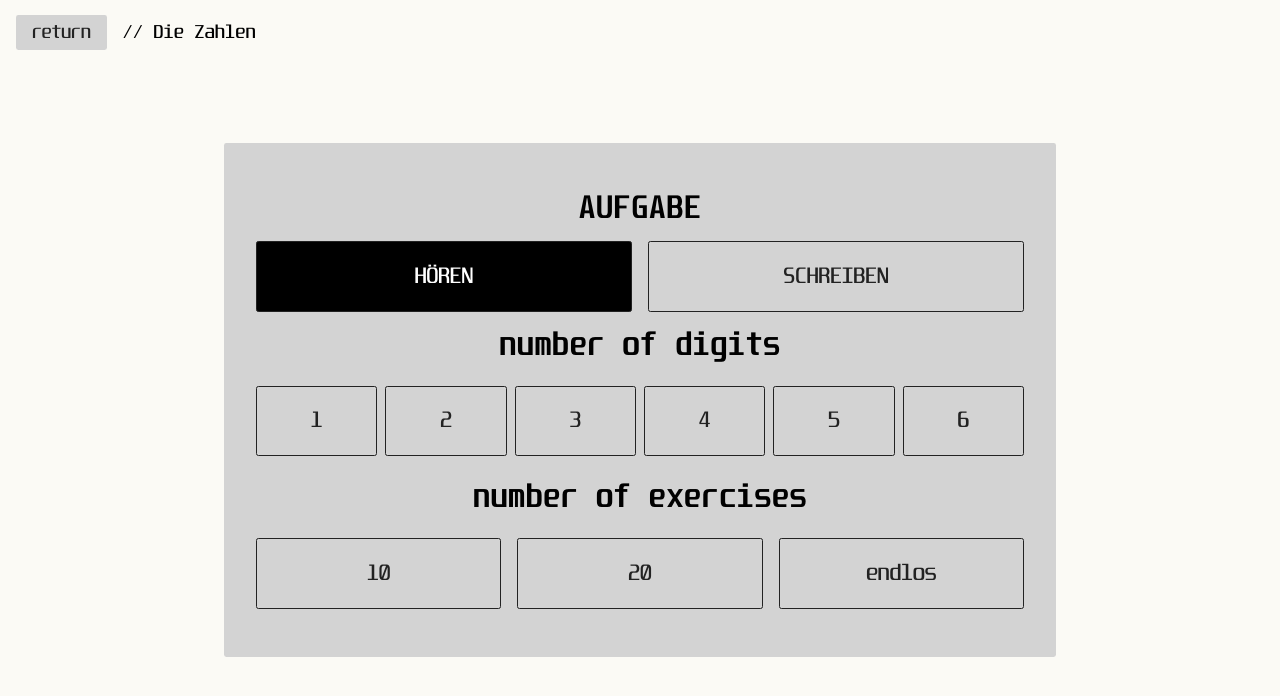
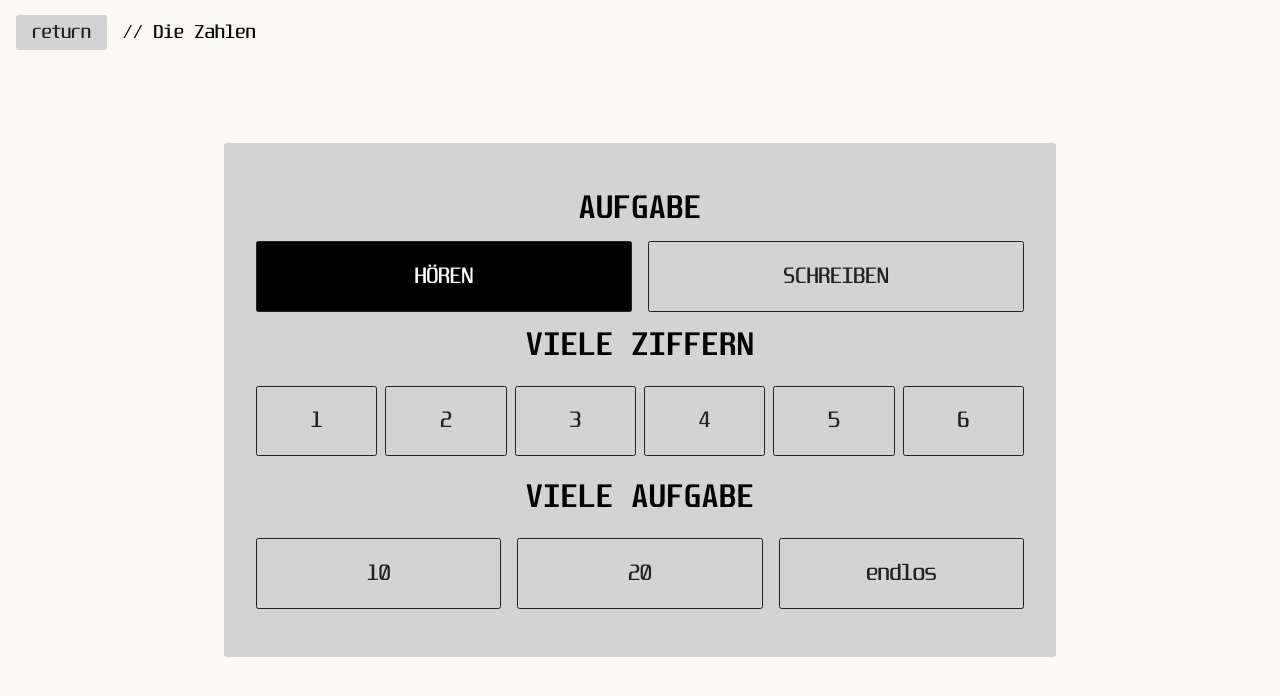
Before and after one commit to mike-pwns/zahlzeit, a React (Vite) app: page /ziffern in a window 1280 px wide. Both pictures are taken after a click on the button "HÖREN". Shown: the top 696 px of the page. Built offline with nearby package versions, Linux system fonts and the light colour scheme.

Commit message:
frustration and failure huh?

```diff
--- a/src/pages/ZiffernPage.tsx
+++ b/src/pages/ZiffernPage.tsx
@@ -83,7 +83,7 @@ function ZiffernPage() {
 
                     <div className={exerciseType !== null ? "col-div full-width centered-text-div" : "hidden"}>
 
-                        <h1 className="header">number of digits</h1>
+                        <h1 className="header">VIELE ZIFFERN</h1>
 
                         <div className="digit-options">
                             {[1, 2, 3, 4, 5, 6].map(number => (
@@ -98,7 +98,7 @@ function ZiffernPage() {
                         </div>
 
                         <div className={exerciseType === ExerciseType.TEXT ? "col-div full-width" : "hidden"}>
-                            <h1 className="header">conversion type</h1>
+                            <h1 className="header">TYP</h1>
 
                             <div className="conversion-options">
 
@@ -128,7 +128,7 @@ function ZiffernPage() {
                         </div>
 
 
-                        <h1 className="header">number of exercises</h1>
+                        <h1 className="header">VIELE AUFGABE</h1>
 
                         <div className="exercise-options">
                             {[10, 20, -1].map(number => (
```
